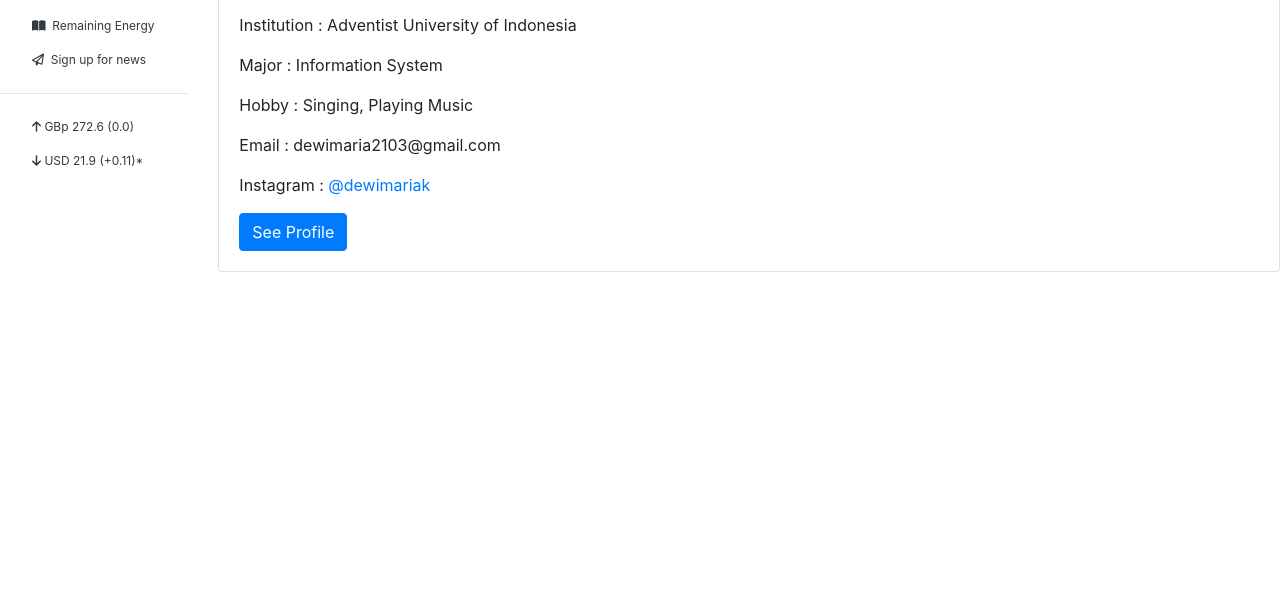
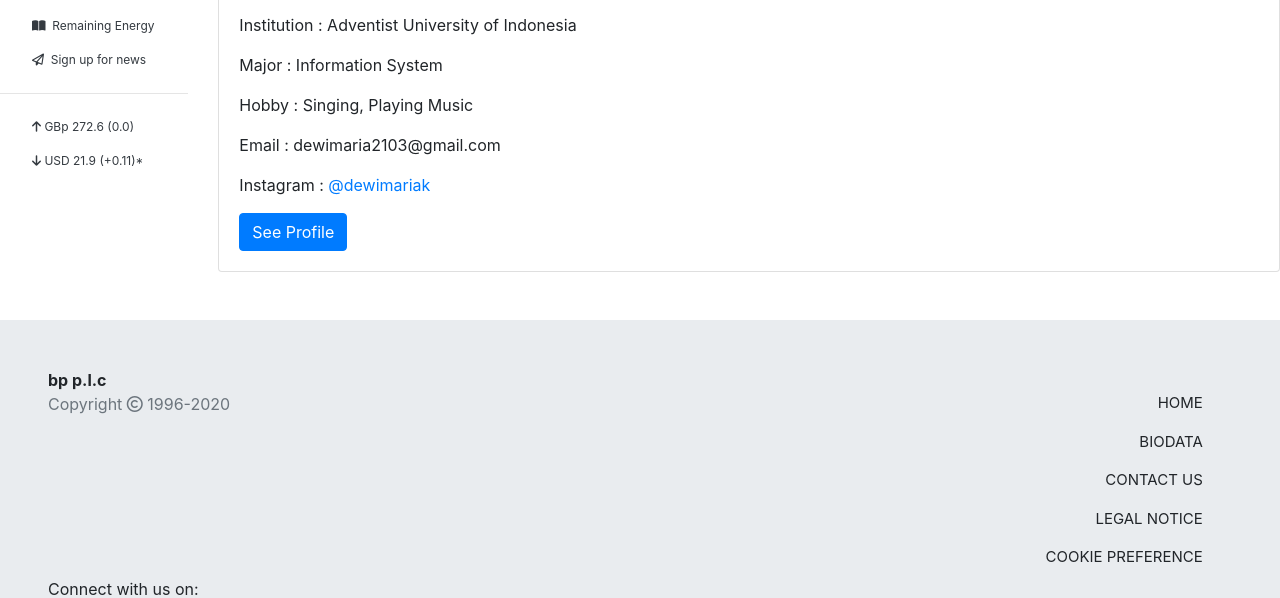
Before and after one commit to dewimariak/dewimariak.github.io, a plain HTML site: page biodata.html in a window 1280 px wide. Shown: the part 643-1241 px from the top of the page. Before the commit the page ends 915 px from the top, so only its background shows below. Drawn offline with nearby package versions, Linux system fonts and the light colour scheme.

Commit message:
layout footer

```diff
--- a/biodata.html
+++ b/biodata.html
@@ -104,6 +104,35 @@
                 </div>
             </div>
         </div>
-    </div>
+    </div><br><br>
+    <div class="jumbotron jumbotron-fluid">
+        <div class="row">
+          <div class="col-sm-6 mt-n3 ml-5">
+            <div class="font-weight-bold">bp p.l.c</div>
+            <div class="text-secondary">Copyright <i class='far fa-copyright'></i> 1996-2020</div>
+          </div>
+          <div class="col-sm-5">
+            <ul class="nav flex-column pages">
+              <li class="nav-item">
+                <a class="nav-link text-body text-right" href="#">HOME</a>
+              </li>
+              <li class="nav-item">
+                <a class="nav-link text-body text-right" href="#">BIODATA</a>
+              </li>
+              <li class="nav-item">
+                <a class="nav-link text-body text-right" href="#">CONTACT US</a>
+              </li>
+              <li class="nav-item">
+                <a class="nav-link text-body text-right" href="#">LEGAL NOTICE</a>
+              </li>
+              <li class="nav-item">
+                <a class="nav-link text-body text-right" href="#">COOKIE PREFERENCE</a>
+              </li>
+            </ul>
+          </div>
+        </div>
+        <div class="ml-5">Connect with us on:</div>
+        <div class="platform ml-5"><i class='fab fa-facebook-f text-secondary'></i>  <i class='fab fa-twitter text-secondary'></i>    <i class='fab fa-linkedin-in text-secondary'></i>  <i class='fab fa-instagram text-secondary'></i>    <i class='fab fa-youtube text-secondary'></i>  <i class='fab fa-flickr text-secondary'></i></div>
+      </div>
 </body>
 </html>
--- a/index.css
+++ b/index.css
@@ -71,6 +71,9 @@ nav li:hover{
 }
 
 .fom{
+    position: absolute;
+    top: 60px;
+    left: 900px;
     padding: 10px 20px;
     border-radius: 27px;
     font-size: 13px;
```
Also changed, not shown: contact_us.html (+30 -1 lines), index.html (+6 -6 lines).
